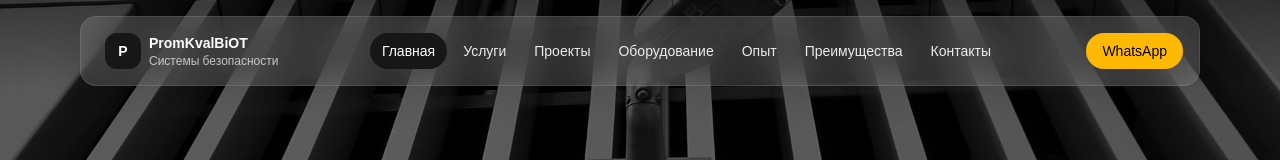
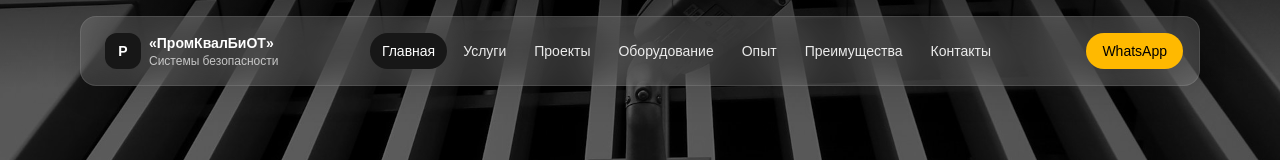
Before and after one commit to karinamironova597/Victor, a Next.js app: page / in a window 1280 px wide. Shown: the top 160 px of the page. Built offline with nearby package versions, Linux system fonts and the light colour scheme.

Commit message:
Описание изменений

```diff
--- a/src/components/site/Navbar.tsx
+++ b/src/components/site/Navbar.tsx
@@ -111,7 +111,7 @@ export function Navbar() {
                       scrolled ? "text-neutral-900" : "text-white",
                     ].join(" ")}
                   >
-                    PromKvalBiOT
+                    «ПромКвалБиОТ»
                   </span>
                   <span
                     className={[
```
